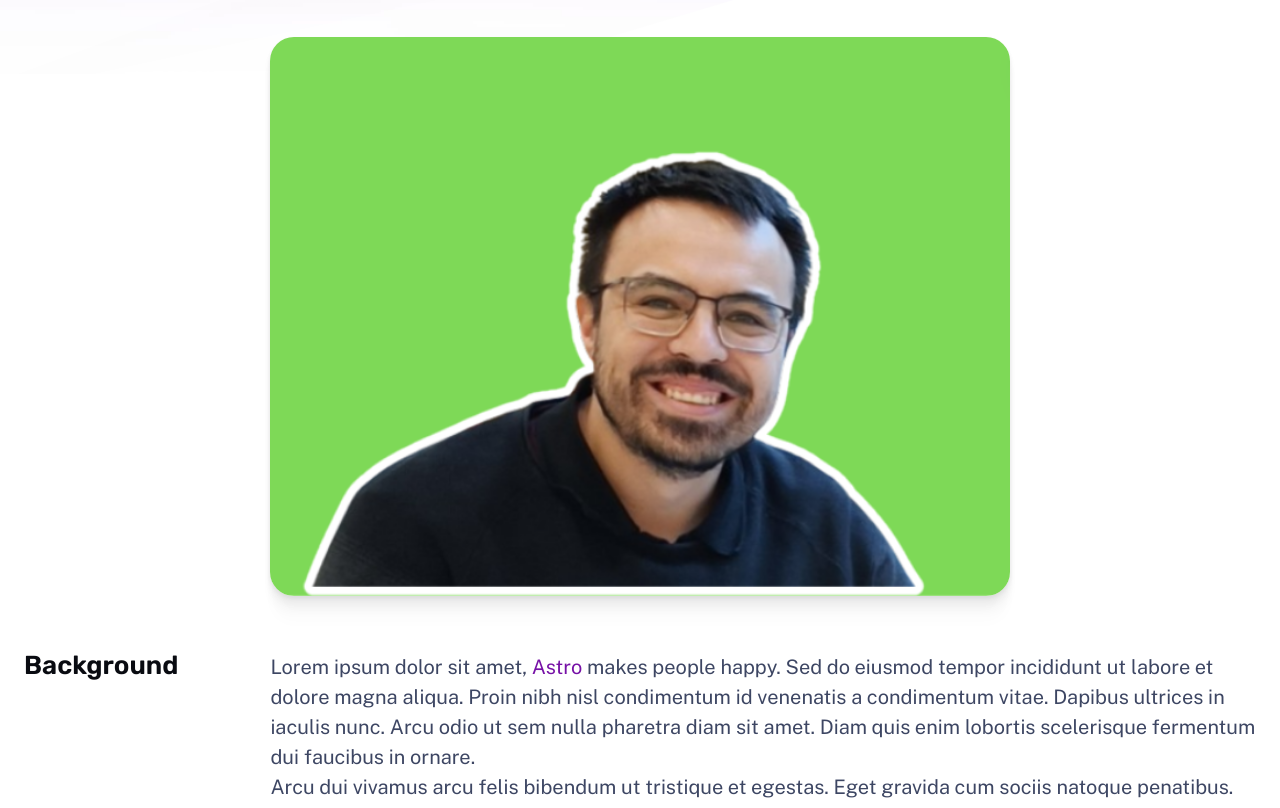
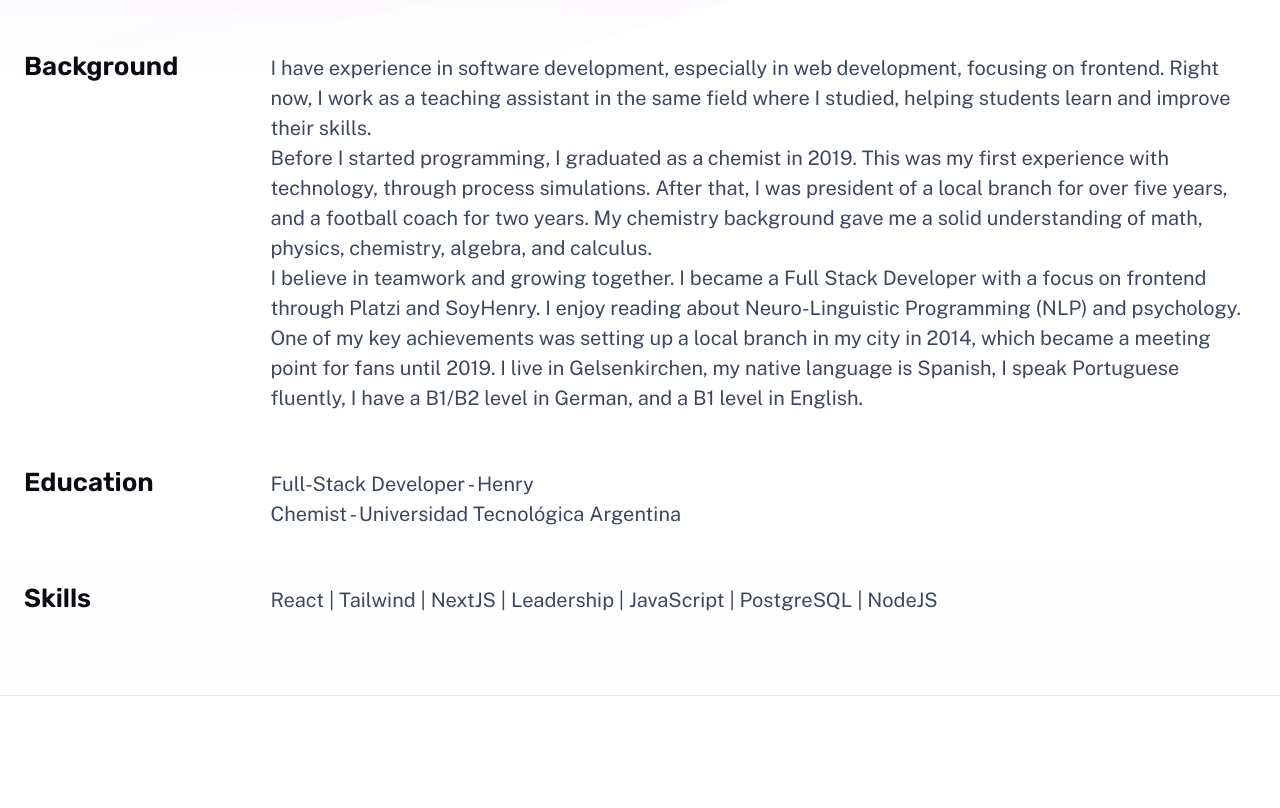
Before and after one commit to FLORES-SimonG/portfolio, an Astro site: page /about in a window 1280 px wide. Shown: the part 353-1161 px from the top of the page. Built offline with nearby package versions, Linux system fonts and the light colour scheme; Astro itself is replaced by a stand-in of ours.

Commit message:
casi finalizado

```diff
--- a/src/components/ContactCTA.astro
+++ b/src/components/ContactCTA.astro
@@ -5,7 +5,7 @@ import Icon from './Icon.astro';
 
 <aside>
 	<h2>Interested in working together?</h2>
-	<CallToAction href="mailto:me@example.com">
+	<CallToAction href="https://www.linkedin.com/in/simongf94/">
 		Send Me a Message
 		<Icon icon="paper-plane-tilt" size="1.2em" />
 	</CallToAction>
--- a/src/components/Nav.astro
+++ b/src/components/Nav.astro
@@ -7,7 +7,7 @@ import type { iconPaths } from './IconPaths';
 const textLinks: { label: string; href: string }[] = [
 	{ label: 'Home', href: '/' },
 	// { label: 'Work', href: '/work/' },
-	{ label: 'About', href: '/about/' },
+	{ label: 'About Me', href: '/about/' },
 ];
 
 /** Icon links to social media — edit these with links to your profiles! */
--- a/src/pages/about.astro
+++ b/src/pages/about.astro
@@ -1,58 +1,73 @@
 ---
-import BaseLayout from '../layouts/BaseLayout.astro';
+import BaseLayout from "../layouts/BaseLayout.astro";
 
-import ContactCTA from '../components/ContactCTA.astro';
-import Hero from '../components/Hero.astro';
+import ContactCTA from "../components/ContactCTA.astro";
+import Hero from "../components/Hero.astro";
 ---
 
-<BaseLayout title="About | Simón Flores" description="About Simón Flores Lorem Ipsum">
+<BaseLayout
+  title="About | Simón Flores"
+  description="About Simón Flores Lorem Ipsum"
+>
   <div class="stack gap-20">
     <main class="wrapper about">
       <Hero
-				title="About"
+        title="About me"
         tagline="Thanks for stopping by. Read below to learn more about myself and my background."
       >
-				<img
+        <!-- <img
 					width="1553"
 					height="873"
-					src="/assets/at-work.png"
+					src="/assets/FloresSimonG.png"
 					alt="Simón Flores at work with a colleague"
-				/>
+				/> -->
       </Hero>
 
       <section>
         <h2 class="section-title">Background</h2>
         <div class="content">
           <p>
-						Lorem ipsum dolor sit amet, <a href="https://astro.build/">Astro</a> makes people happy.
-						Sed do eiusmod tempor incididunt ut labore et dolore magna aliqua. Proin nibh nisl condimentum
-						id venenatis a condimentum vitae. Dapibus ultrices in iaculis nunc. Arcu odio ut sem nulla
-						pharetra diam sit amet. Diam quis enim lobortis scelerisque fermentum dui faucibus in ornare.
+            I have experience in software development, especially in web
+            development, focusing on frontend. Right now, I work as a teaching
+            assistant in the same field where I studied, helping students learn
+            and improve their skills.
           </p>
           <p>
-						Arcu dui vivamus arcu felis bibendum ut tristique et egestas. Eget gravida cum sociis
-						natoque penatibus. Cras fermentum odio eu feugiat pretium nibh. Proin nibh nisl
-						condimentum id venenatis. Porta nibh venenatis cras sed felis eget velit. Id diam vel
-						quam elementum pulvinar etiam non.
+            Before I started programming, I graduated as a chemist in 2019. This
+            was my first experience with technology, through process
+            simulations. After that, I was president of a local branch for over
+            five years, and a football coach for two years. My chemistry
+            background gave me a solid understanding of math, physics,
+            chemistry, algebra, and calculus.
           </p>
           <p>
-						Ultrices tincidunt arcu non sodales neque sodales ut. Sed enim ut sem viverra aliquet
-						eget sit amet. Lacus luctus accumsan tortor posuere ac ut consequat semper viverra.
-						Viverra accumsan in nisl nisi scelerisque eu ultrices. In massa tempor nec feugiat nisl
-						pretium fusce.
+            I believe in teamwork and growing together. I became a Full Stack
+            Developer with a focus on frontend through Platzi and SoyHenry. I
+            enjoy reading about Neuro-Linguistic Programming (NLP) and
+            psychology.
+          </p>
+          <p>
+            One of my key achievements was setting up a local branch in my city
+            in 2014, which became a meeting point for fans until 2019. I live in
+            Gelsenkirchen, my native language is Spanish, I speak Portuguese
+            fluently, I have a B1/B2 level in German, and a B1 level in English.
           </p>
         </div>
       </section>
       <section>
         <h2 class="section-title">Education</h2>
         <div class="content">
-					<p>Corporis voluptates tenetur laudantium.</p>
+          <p>Full-Stack Developer - Henry</p>
+          <p>Chemist - Universidad Tecnológica Argentina</p>
         </div>
       </section>
       <section>
         <h2 class="section-title">Skills</h2>
         <div class="content">
-					<p>officia unde omnis</p>
+          <p>
+            React | Tailwind | NextJS | Leadership | JavaScript | PostgreSQL |
+            NodeJS
+          </p>
         </div>
       </section>
     </main>
--- a/src/pages/index.astro
+++ b/src/pages/index.astro
@@ -30,7 +30,7 @@ const projects = (await getCollection('work'))
 		<div class="wrapper stack gap-8 lg:gap-20">
 			<header class="hero">
 				<Hero
-					title="Hallo, my name is Simón G. Flores"
+					title="Hello, my name is Simón G. Flores"
 					tagline="I am a FullStack Developer and it's a pleasure to meet you!"
 					align="start"
 				>
@@ -123,7 +123,10 @@ const projects = (await getCollection('work'))
 		object-fit: cover;
 		object-position: top;
 		border-radius: 1.5rem;
-		box-shadow: var(--shadow-md);
+		box-shadow: 0px 10px 20px rgba(255, 255, 255, 0.5);
+		background-color: 0;
+		/*para hacer un backgroundcolor de forma gradiente se hace asi */;
+		background: linear-gradient(90deg, rgba(255, 255, 255, 0.5) 0%, rgb(255, 255, 255) 100%);
 	}
 
 	@media (min-width: 50em) {
```
Also changed, not shown: public/assets/FloresSimonG.png, public/assets/FloresSimonG1.png (added), public/assets/FloresSimonG2.png (added). Lines whose indentation alone changed are shown as unchanged.
